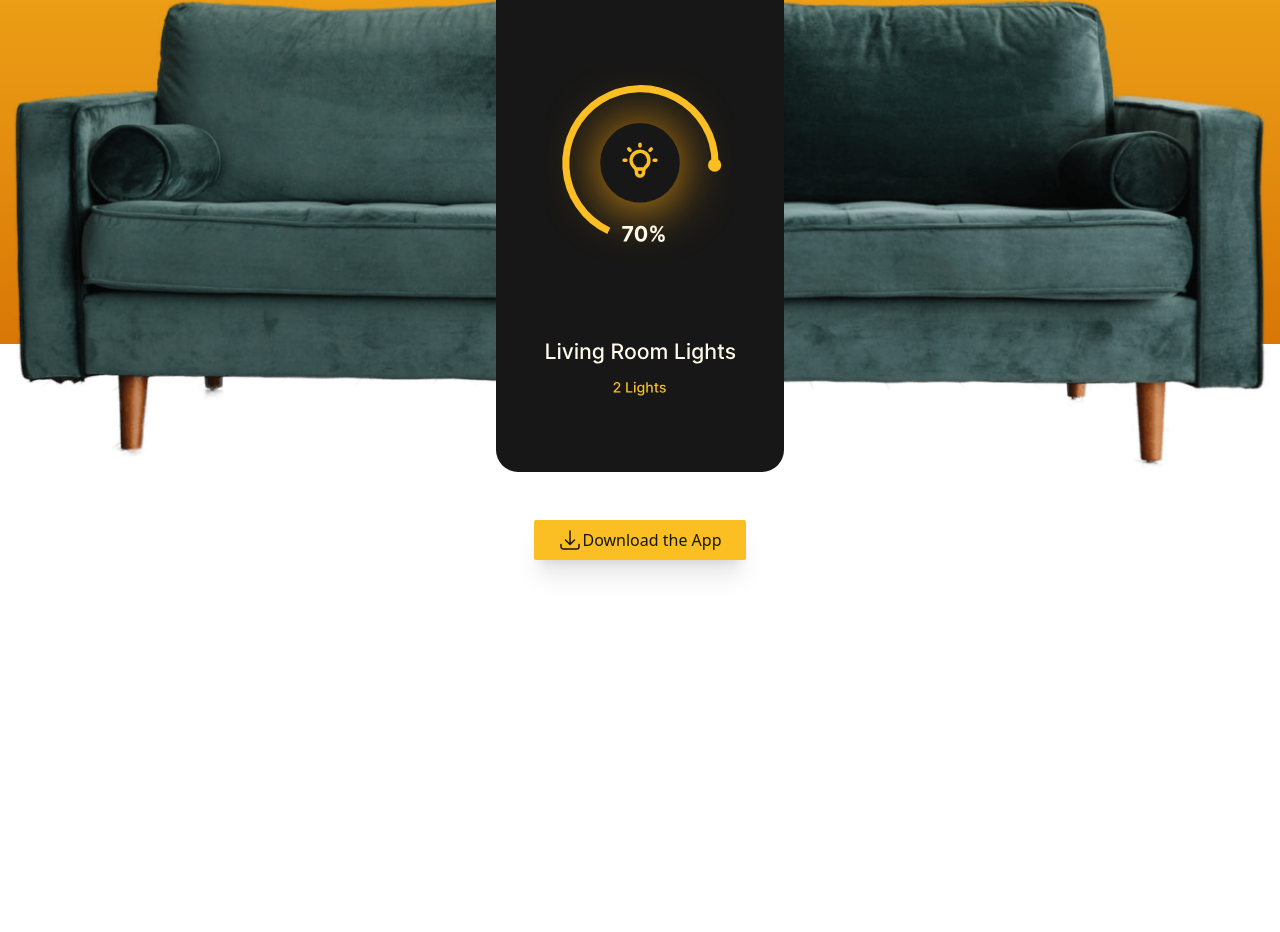
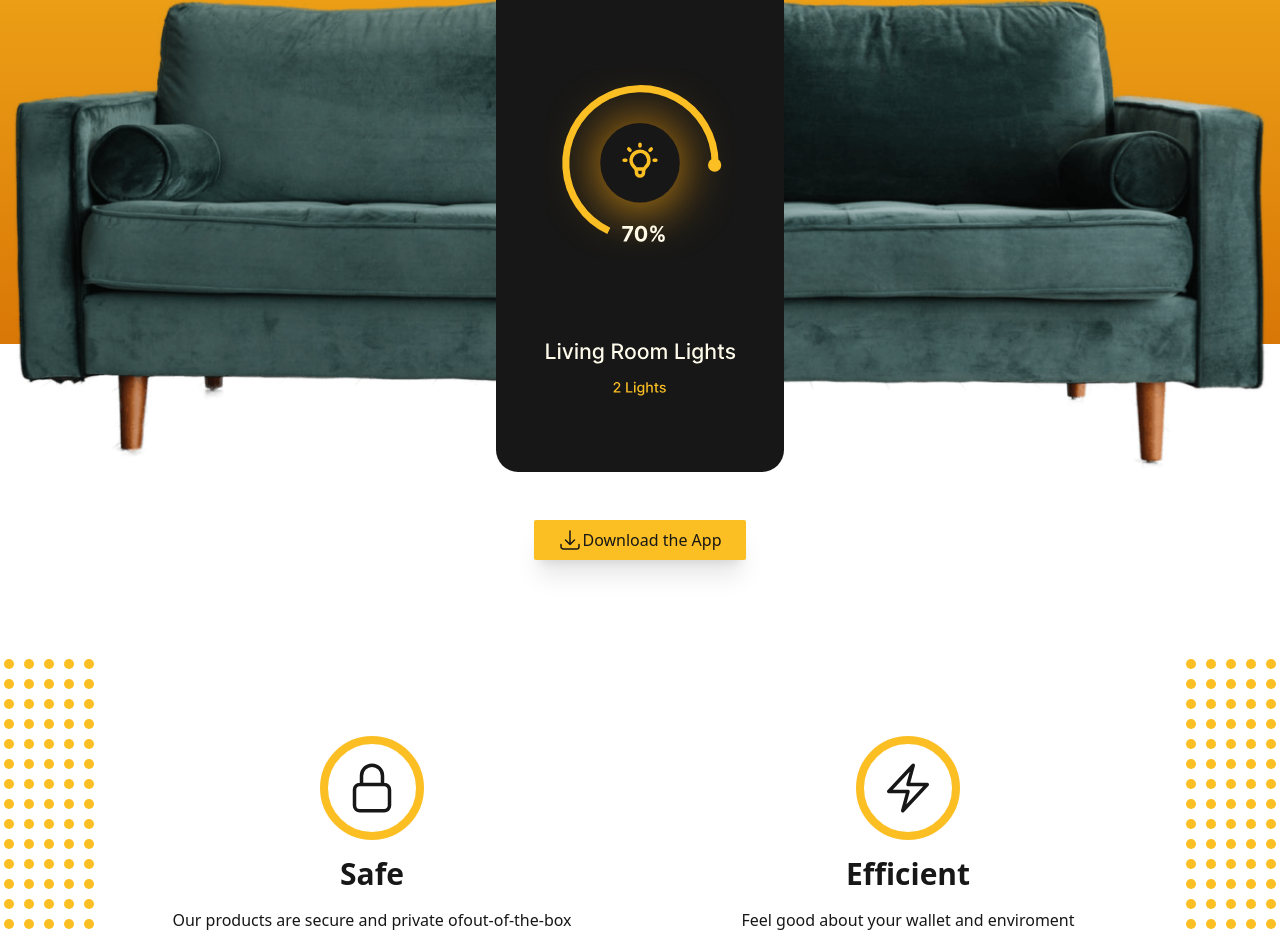
Before and after one commit to mohammadsaeediaf/homesmart-landing-page, a website built with Vite: page index.html in a window 1280 px wide. Shown: the part 412-1344 px from the top of the page. Before the commit the page ends 1020 px from the top, so only its background shows below. Built offline with nearby package versions, Linux system fonts and the light colour scheme.

Commit message:
Add our services section

```diff
--- a/index.html
+++ b/index.html
@@ -223,7 +223,92 @@
     </a>
 
 
+    <section aria-labelledby="qualities" class="relative">
+      <img src="assets/dots.svg" alt="dots" aria-hidden="true" class="
+      hidden
+      lg:block
+      absolute
+      top-1/2
+      -translate-y-1/2
+      -left-24
+      xl:-left-7
+      ">
 
+      <img src="assets/dots.svg" alt="dots" aria-hidden="true" class="
+      hidden
+      lg:block
+      absolute
+      top-1/2
+      -translate-y-1/2
+      -right-24
+      xl:-right-7
+      ">
+      <h2 id="qualities" class="sr-only">Safe</h2>
+
+      <div class="container
+      mx-auto
+      max-w-5xl
+      flex
+      gap-12
+      flex-wrap
+      items-start
+      justify-center
+      md:justify-between
+      ">
+        <div class="grid
+        gap-4
+        justify-items-center
+        text-center
+        md:flex-1
+        ">
+          <div class="
+          rounded-full
+          border-8
+          border-amber-400
+          p-4
+          ">
+            <svg xmlns="http://www.w3.org/2000/svg" fill="none" viewBox="0 0 24 24" stroke-width="1.5" stroke="currentColor" class="w-14 h-14">
+              <path stroke-linecap="round" stroke-linejoin="round" d="M16.5 10.5V6.75a4.5 4.5 0 1 0-9 0v3.75m-.75 11.25h10.5a2.25 2.25 0 0 0 2.25-2.25v-6.75a2.25 2.25 0 0 0-2.25-2.25H6.75a2.25 2.25 0 0 0-2.25 2.25v6.75a2.25 2.25 0 0 0 2.25 2.25Z" />
+            </svg>
+
+          </div>
+          <h3 class="
+          text-3xl
+          font-bold
+          ">Safe</h3>
+          <p>Our products are secure and private ofout-of-the-box</p>
+        </div>
+
+        <h2 id="qualities" class="sr-only">Efficient</h2>
+
+
+        <div class="grid
+        gap-4
+        justify-items-center
+        text-center
+        md:flex-1
+        ">
+          <div class="
+          rounded-full
+          border-8
+          border-amber-400
+          p-4
+          ">
+          <svg xmlns="http://www.w3.org/2000/svg" fill="none" viewBox="0 0 24 24" stroke-width="1.5" stroke="currentColor" class="w-14 h-14">
+            <path stroke-linecap="round" stroke-linejoin="round" d="m3.75 13.5 10.5-11.25L12 10.5h8.25L9.75 21.75 12 13.5H3.75Z" />
+          </svg>
+
+
+          </div>
+          <h3 class="
+          text-3xl
+          font-bold
+          ">Efficient</h3>
+          <p>Feel good about your wallet and enviroment</p>
+        </div>
+
+      </div>
+    </section>
 
 
 
```
